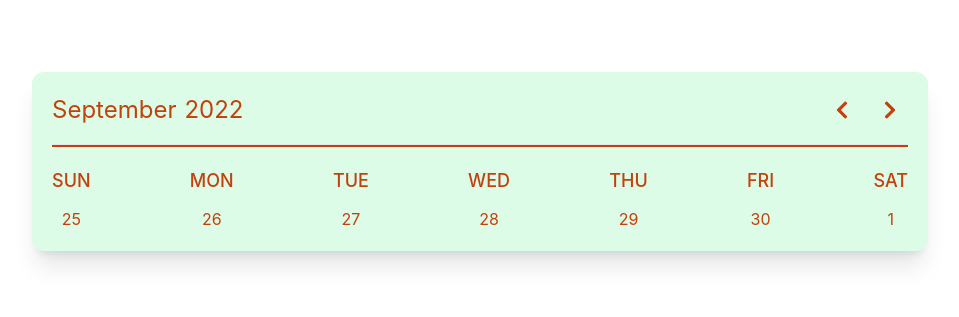
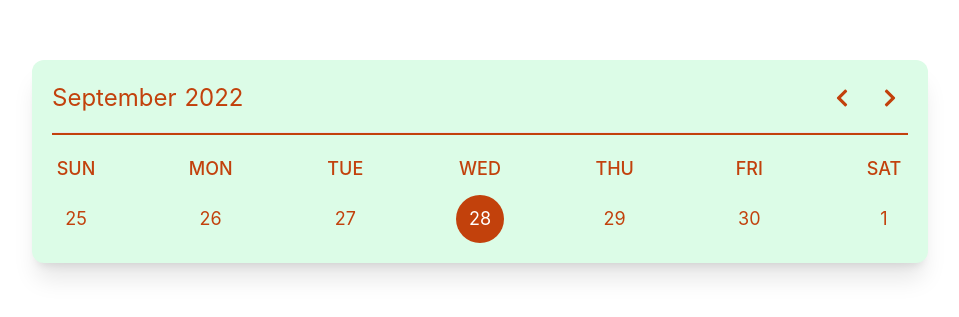
Before and after one commit to NightFury0109/horizontal_calendar, a React (Create React App) app: page / in a window 1280 px wide. Shown: the part 239-556 px from the top of the page, without its empty margins (160-1119 px from the left). Built offline with nearby package versions, Linux system fonts and the light colour scheme.

Commit message:
[active]: today

```diff
--- a/package.json
+++ b/package.json
@@ -10,6 +10,7 @@
     "@types/node": "^16.11.62",
     "@types/react": "^18.0.21",
     "@types/react-dom": "^18.0.6",
+    "classnames": "^2.3.2",
     "react": "^18.2.0",
     "react-dom": "^18.2.0",
     "react-icons": "^4.4.0",
--- a/src/components/week_calendar/Calendar.tsx
+++ b/src/components/week_calendar/Calendar.tsx
@@ -30,7 +30,7 @@ const Calendar: React.FC = () => {
       <hr className='mt-4 relative h-[3px] bg-orange-700' />
       <div className='flex justify-between mt-5'>
         {week_dates.map((item, index) => (
-          <DateItem date={item.date} day={item.day} key={index} />
+          <DateItem year={item.year} month={item.month} date={item.date} day={item.day} key={index} />
         ))}
       </div>
     </div>
--- a/src/components/week_calendar/DateItem.tsx
+++ b/src/components/week_calendar/DateItem.tsx
@@ -1,19 +1,24 @@
 import React from 'react';
+import classNames from 'classnames';
 
 import DayItem from './DayItem';
 
-type Props = {
-  date: number,
-  day: number
-};
+import { IDate } from '../../types';
 
-const DateItem: React.FC<Props> = ({ date, day }) => {
+const DateItem: React.FC<IDate> = ({ year, month, day, date }) => {
   const day_names: Array<string> = ['SUN', 'MON', 'TUE', 'WED', 'THU', 'FRI', 'SAT'];
+
+  let isActive: Boolean = false;
+  const today: Date = new Date();
+
+  if (year === today.getFullYear() && month === today.getMonth() + 1 && date === today.getDate()) isActive = true;
 
   return (
     <div className='flex flex-col items-center'>
       <DayItem day_name={day_names[day]} />
-      <span className='mt-3'>{date}</span>
+      <div className={classNames('mt-3 flex justify-center items-center text-lg cursor-pointer rounded-full h-12 w-12 p-2', { 'bg-orange-700 text-white': isActive, 'hover:bg-orange-300 hover:bg-opacity-20': !isActive })}>
+        <span>{date}</span>
+      </div>
     </div>
   )
 }
```
Also changed, not shown: 1 other file (tests, documents, lock files or other folders).
